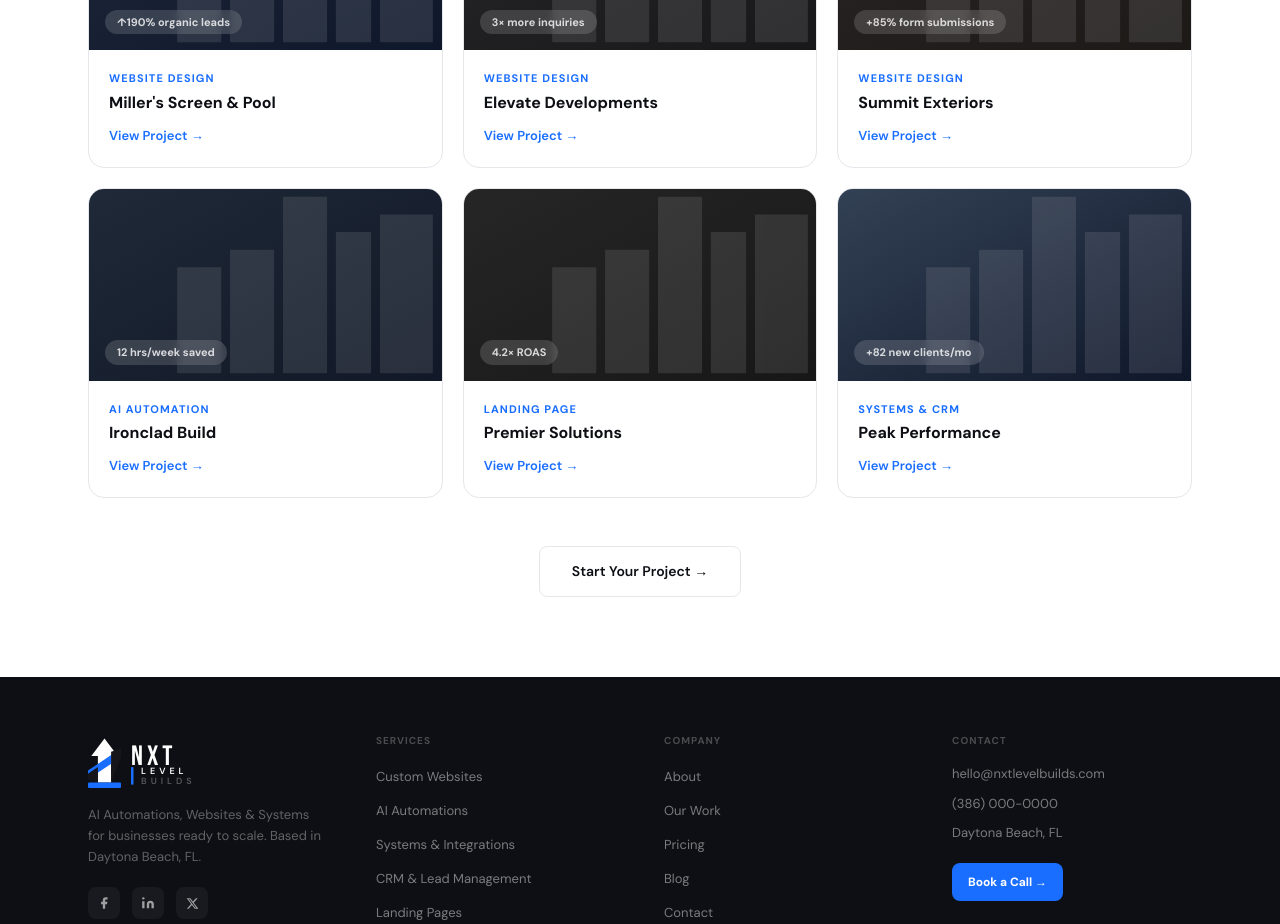
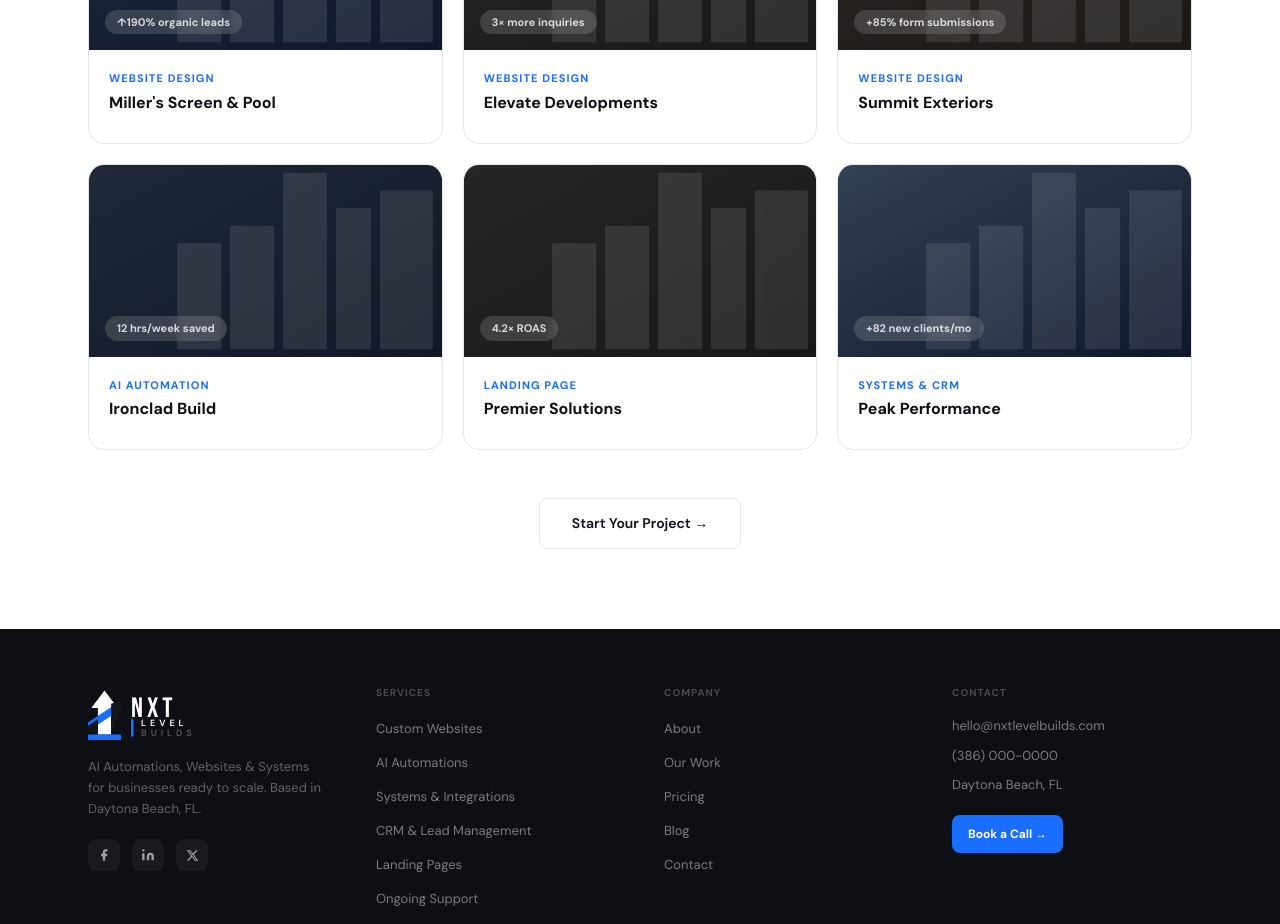
Before and after one commit to brennercory50-sys/nxtlevelbuikds, a Next.js app: page /work in a window 1280 px wide. Shown: the part 840-1764 px from the top of the page. Built offline with nearby package versions, Linux system fonts and the light colour scheme.

Commit message:
Remove non-functional 'View Project' labels from work page cards
https://claude.ai/code/session_012nsTpxgezdJ2RpVgxWdXtc

```diff
--- a/app/work/page.tsx
+++ b/app/work/page.tsx
@@ -45,7 +45,7 @@ export default function Work() {
           </div>
           <div className="grid grid-cols-1 md:grid-cols-2 lg:grid-cols-3 gap-5">
             {filtered.map(p => (
-              <div key={p.title} className="group rounded-2xl overflow-hidden border border-[#e5e7eb] hover:border-accent/30 hover:shadow-xl hover:-translate-y-1 transition-all cursor-pointer bg-white">
+              <div key={p.title} className="group rounded-2xl overflow-hidden border border-[#e5e7eb] hover:border-accent/30 hover:shadow-xl hover:-translate-y-1 transition-all bg-white">
                 <div className={`h-48 bg-gradient-to-br ${p.bg} relative flex items-end p-4`}>
                   <div className="absolute inset-0 opacity-10">
                     <svg width="100%" height="100%" viewBox="0 0 400 200" fill="none">
@@ -61,7 +61,6 @@ export default function Work() {
                 <div className="p-5">
                   <p className="text-[11px] font-bold tracking-widest uppercase text-accent mb-1">{p.type}</p>
                   <h4 className="font-bold text-[16px] text-dark mb-2">{p.title}</h4>
-                  <span className="text-[13px] font-semibold text-accent">View Project →</span>
                 </div>
               </div>
             ))}
```
